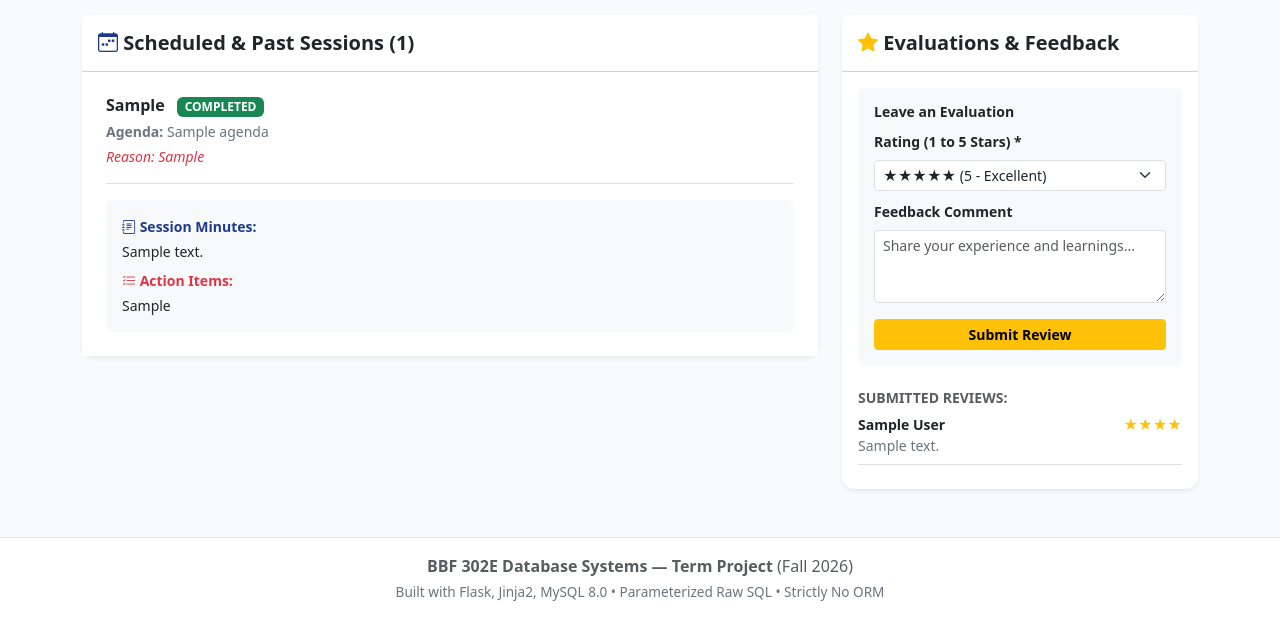
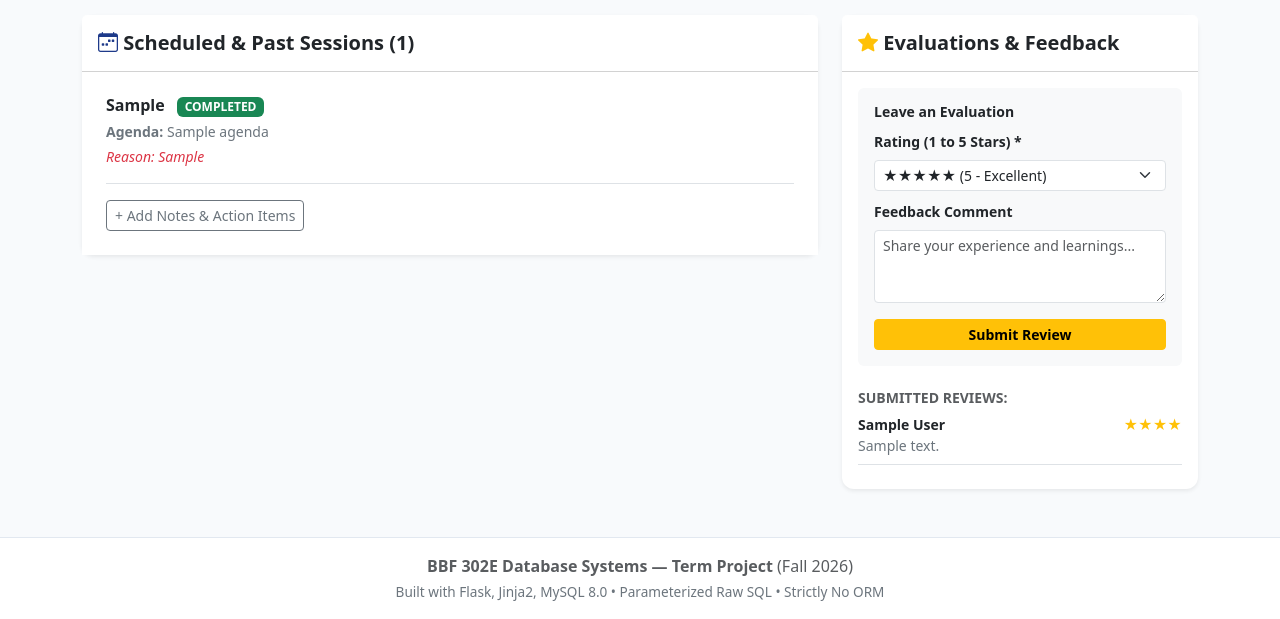
Before and after one commit to Abdullahon2006/mentor-platform, a Flask app: template app/templates/relations/detail.html in a window 1280 px wide. Shown: the part 231-850 px from the top of the page. Run offline with Flask 3, Linux system fonts and the light colour scheme; the template is opened without the code that fills it: most values are stand-ins (such as "Sample title", 1, 10 or a date in 2020).

Commit message:
feat(meetings): implement session notes CRUD (FR-14)
- CREATE POST /meetings/<id>/notes: only participants, only for COMPLETED meetings, summary required.
- READ: notes_by_meeting() template helper loads all notes of a mentorship in one query, grouped per meeting, shown with the author's name.
- UPDATE POST /notes/<id>/edit: author only.
- DELETE POST /notes/<id>/delete: author or admin, confirmed with a modal.
- The mentorship page no longer LEFT JOINs meeting_notes onto meetings, which listed a meeting twice once both participants had written notes.

```diff
--- a/app/blueprints/schedule/routes.py
+++ b/app/blueprints/schedule/routes.py
@@ -284,35 +284,126 @@ def update_meeting_status(meeting_id):
     flash(f"Meeting status updated to {new_status}.", "info")
     return redirect(url_for('relations.relation_detail', relation_id=m['relation_id']))
 
+# ---------------------------------------------------------------------
+# Meeting notes CRUD (FR-14, auxiliary table meeting_notes)
+# ---------------------------------------------------------------------
+
+def _meeting_with_participants(meeting_id):
+    return fetch_one(
+        """
+        SELECT m.id, m.relation_id, m.status, mr.mentee_id, mr.mentor_id
+        FROM meetings m
+        JOIN mentorship_relations mr ON m.relation_id = mr.id
+        WHERE m.id = %s
+        """,
+        (meeting_id,)
+    )
+
+
+def _note_with_meeting(note_id):
+    return fetch_one(
+        """
+        SELECT mn.id, mn.author_id, m.relation_id
+        FROM meeting_notes mn
+        JOIN meetings m ON mn.meeting_id = m.id
+        WHERE mn.id = %s
+        """,
+        (note_id,)
+    )
+
+
+@schedule_bp.app_template_global()
+def notes_by_meeting(relation_id):
+    """
+    READ: all notes of one mentorship in a single query, returned as
+    {meeting_id: [note, ...]} so the mentorship page can show them under each meeting.
+    """
+    rows = fetch_all(
+        """
+        SELECT mn.id, mn.meeting_id, mn.author_id, mn.summary, mn.action_items, mn.created_at,
+               u.first_name, u.last_name
+        FROM meeting_notes mn
+        JOIN meetings m ON mn.meeting_id = m.id
+        JOIN users u ON mn.author_id = u.id
+        WHERE m.relation_id = %s
+        ORDER BY mn.created_at, mn.id
+        """,
+        (relation_id,)
+    )
+    grouped = {}
+    for row in rows:
+        grouped.setdefault(row['meeting_id'], []).append(row)
+    return grouped
+
+
 @schedule_bp.route('/meetings/<int:meeting_id>/notes', methods=['POST'])
 @login_required
 def add_meeting_notes(meeting_id):
-    """Add discussion summary and action items to a completed meeting (Member 5 aux table: meeting_notes)."""
+    """CREATE: a participant records the summary and action items of a completed meeting."""
     user = get_current_user()
     user_id = user['id']
     summary = request.form.get('summary', '').strip()
     action_items = request.form.get('action_items', '').strip()
 
-    if not summary:
-        flash("Summary is required.", "danger")
-        return redirect(url_for('relations.list_relations'))
-
-    # Verify participation
-    sql = """
-        SELECT m.id, m.relation_id, mr.mentee_id, mr.mentor_id
-        FROM meetings m
-        JOIN mentorship_relations mr ON m.relation_id = mr.id
-        WHERE m.id = %s
-    """
-    m = fetch_one(sql, (meeting_id,))
+    m = _meeting_with_participants(meeting_id)
     if not m or (user['role'] != 'ADMIN' and user_id not in (m['mentee_id'], m['mentor_id'])):
         flash("Unauthorized.", "danger")
         return redirect(url_for('relations.list_relations'))
 
-    insert_note_sql = """
+    back = redirect(url_for('relations.relation_detail', relation_id=m['relation_id']))
+    if m['status'] != 'COMPLETED':
+        flash("Notes can only be added to completed meetings.", "warning")
+        return back
+    if not summary:
+        flash("Summary is required.", "danger")
+        return back
+
+    execute_query(
+        """
         INSERT INTO meeting_notes (meeting_id, author_id, summary, action_items)
         VALUES (%s, %s, %s, %s)
-    """
-    execute_query(insert_note_sql, (meeting_id, user_id, summary, action_items))
+        """,
+        (meeting_id, user_id, summary, action_items)
+    )
     flash("Meeting notes and action items saved!", "success")
-    return redirect(url_for('relations.relation_detail', relation_id=m['relation_id']))
+    return back
+
+
+@schedule_bp.route('/notes/<int:note_id>/edit', methods=['POST'])
+@login_required
+def edit_meeting_note(note_id):
+    """UPDATE: only the author of a note can change it."""
+    user = get_current_user()
+    note = _note_with_meeting(note_id)
+    if not note or note['author_id'] != user['id']:
+        flash("You can only edit your own notes.", "danger")
+        return redirect(url_for('relations.list_relations'))
+
+    summary = request.form.get('summary', '').strip()
+    action_items = request.form.get('action_items', '').strip()
+    back = redirect(url_for('relations.relation_detail', relation_id=note['relation_id']))
+    if not summary:
+        flash("Summary is required.", "danger")
+        return back
+
+    execute_query(
+        "UPDATE meeting_notes SET summary = %s, action_items = %s WHERE id = %s AND author_id = %s",
+        (summary, action_items, note_id, user['id'])
+    )
+    flash("Meeting notes updated.", "success")
+    return back
+
+
+@schedule_bp.route('/notes/<int:note_id>/delete', methods=['POST'])
+@login_required
+def delete_meeting_note(note_id):
+    """DELETE: the author (or an admin) removes a note."""
+    user = get_current_user()
+    note = _note_with_meeting(note_id)
+    if not note or (note['author_id'] != user['id'] and user['role'] != 'ADMIN'):
+        flash("You can only delete your own notes.", "danger")
+        return redirect(url_for('relations.list_relations'))
+
+    execute_query("DELETE FROM meeting_notes WHERE id = %s", (note_id,))
+    flash("Meeting notes deleted.", "info")
+    return redirect(url_for('relations.relation_detail', relation_id=note['relation_id']))
--- a/app/templates/relations/detail.html
+++ b/app/templates/relations/detail.html
@@ -3,6 +3,7 @@
 {% block title %}Mentorship Workspace — MentorMatch{% endblock %}
 
 {% block content %}
+{% set notes_map = notes_by_meeting(rel.id) %}
 <div class="row g-4">
     <!-- Header Card -->
     <div class="col-12">
@@ -108,17 +109,56 @@
                         </div>
 
                         <!-- Meeting Notes Section -->
+                        {% set meeting_notes = notes_map.get(m.id, []) %}
+                        {% set my_note_exists = meeting_notes | selectattr('author_id', 'equalto', user.id) | list | length > 0 %}
                         <div class="mt-3 pt-3 border-top">
-                            {% if m.note_summary %}
-                            <div class="bg-light p-3 rounded">
-                                <strong class="small text-primary d-block mb-1"><i class="bi bi-journal-text"></i> Session Minutes:</strong>
-                                <p class="small mb-2">{{ m.note_summary }}</p>
-                                {% if m.action_items %}
+                            {% for n in meeting_notes %}
+                            <div class="bg-light p-3 rounded mb-2">
+                                <div class="d-flex justify-content-between align-items-start">
+                                    <strong class="small text-primary d-block mb-1"><i class="bi bi-journal-text"></i> Session Minutes by {{ n.first_name }} {{ n.last_name }}:</strong>
+                                    {% if n.author_id == user.id or user.role == 'ADMIN' %}
+                                    <div class="d-flex gap-1">
+                                        {% if n.author_id == user.id %}
+                                        <button class="btn btn-sm btn-outline-secondary py-0" data-bs-toggle="collapse" data-bs-target="#editNote{{ n.id }}">Edit</button>
+                                        {% endif %}
+                                        <button class="btn btn-sm btn-outline-danger py-0" data-bs-toggle="modal" data-bs-target="#deleteNoteModal{{ n.id }}">Delete</button>
+                                    </div>
+                                    {% endif %}
+                                </div>
+                                <p class="small mb-2" style="white-space: pre-line;">{{ n.summary }}</p>
+                                {% if n.action_items %}
                                 <strong class="small text-danger d-block mb-1"><i class="bi bi-list-check"></i> Action Items:</strong>
-                                <p class="small mb-0" style="white-space: pre-line;">{{ m.action_items }}</p>
+                                <p class="small mb-0" style="white-space: pre-line;">{{ n.action_items }}</p>
+                                {% endif %}
+
+                                {% if n.author_id == user.id %}
+                                <div class="collapse mt-2" id="editNote{{ n.id }}">
+                                    <form method="POST" action="{{ url_for('schedule.edit_meeting_note', note_id=n.id) }}">
+                                        <textarea class="form-control form-control-sm mb-2" name="summary" rows="2" required>{{ n.summary }}</textarea>
+                                        <textarea class="form-control form-control-sm mb-2" name="action_items" rows="2" placeholder="Action items">{{ n.action_items or '' }}</textarea>
+                                        <button type="submit" class="btn btn-sm btn-primary">Save Changes</button>
+                                    </form>
+                                </div>
+                                {% endif %}
+                                {% if n.author_id == user.id or user.role == 'ADMIN' %}
+                                <div class="modal fade" id="deleteNoteModal{{ n.id }}" tabindex="-1">
+                                    <div class="modal-dialog modal-sm">
+                                        <div class="modal-content">
+                                            <div class="modal-body small">Delete these meeting notes? This cannot be undone.</div>
+                                            <div class="modal-footer py-2">
+                                                <button type="button" class="btn btn-secondary btn-sm" data-bs-dismiss="modal">Keep</button>
+                                                <form method="POST" action="{{ url_for('schedule.delete_meeting_note', note_id=n.id) }}">
+                                                    <button type="submit" class="btn btn-danger btn-sm">Delete Notes</button>
+                                                </form>
+                                            </div>
+                                        </div>
+                                    </div>
+                                </div>
                                 {% endif %}
                             </div>
-                            {% elif m.status == 'COMPLETED' %}
+                            {% endfor %}
+
+                            {% if m.status == 'COMPLETED' and not my_note_exists and user.role != 'ADMIN' %}
                             <button class="btn btn-sm btn-outline-secondary" data-bs-toggle="collapse" data-bs-target="#addNote{{ m.id }}">
                                 + Add Notes & Action Items
                             </button>
```
Also changed, not shown: app/blueprints/relations/routes.py (+4 -4 lines).
